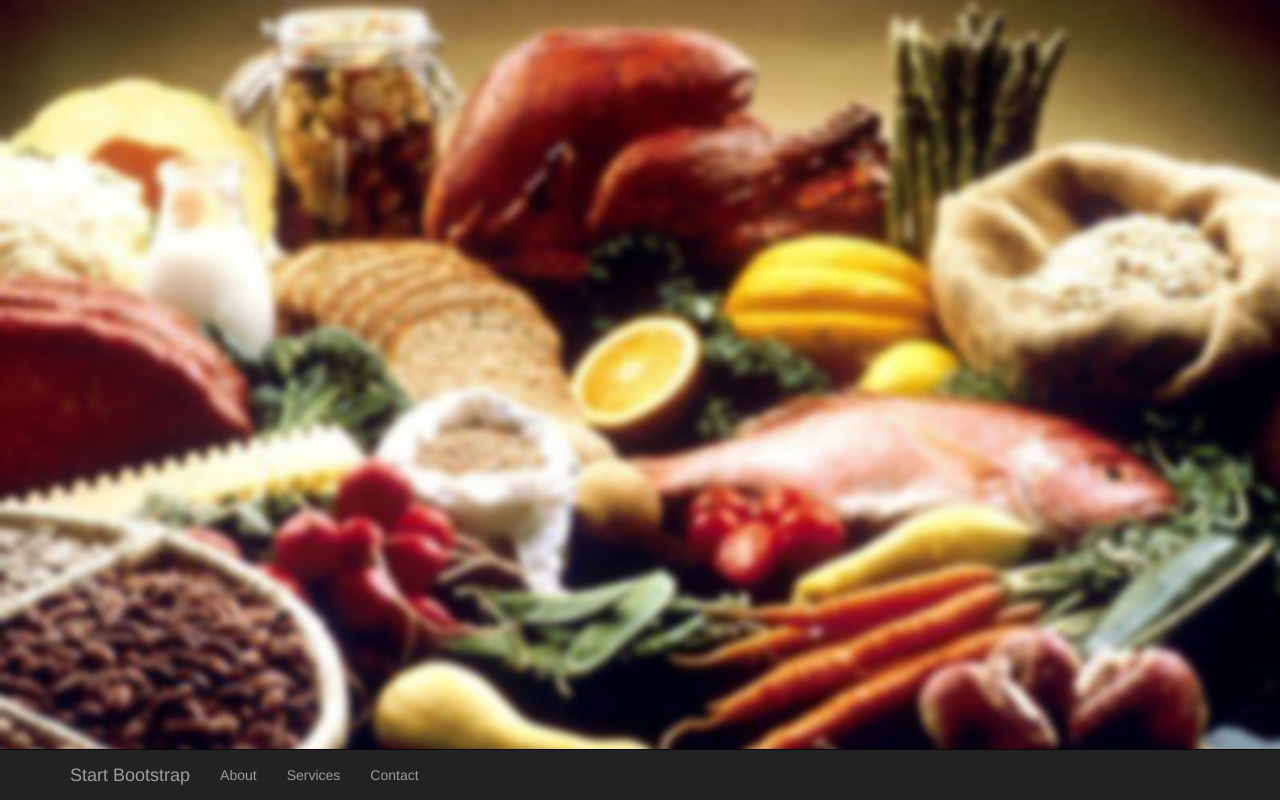
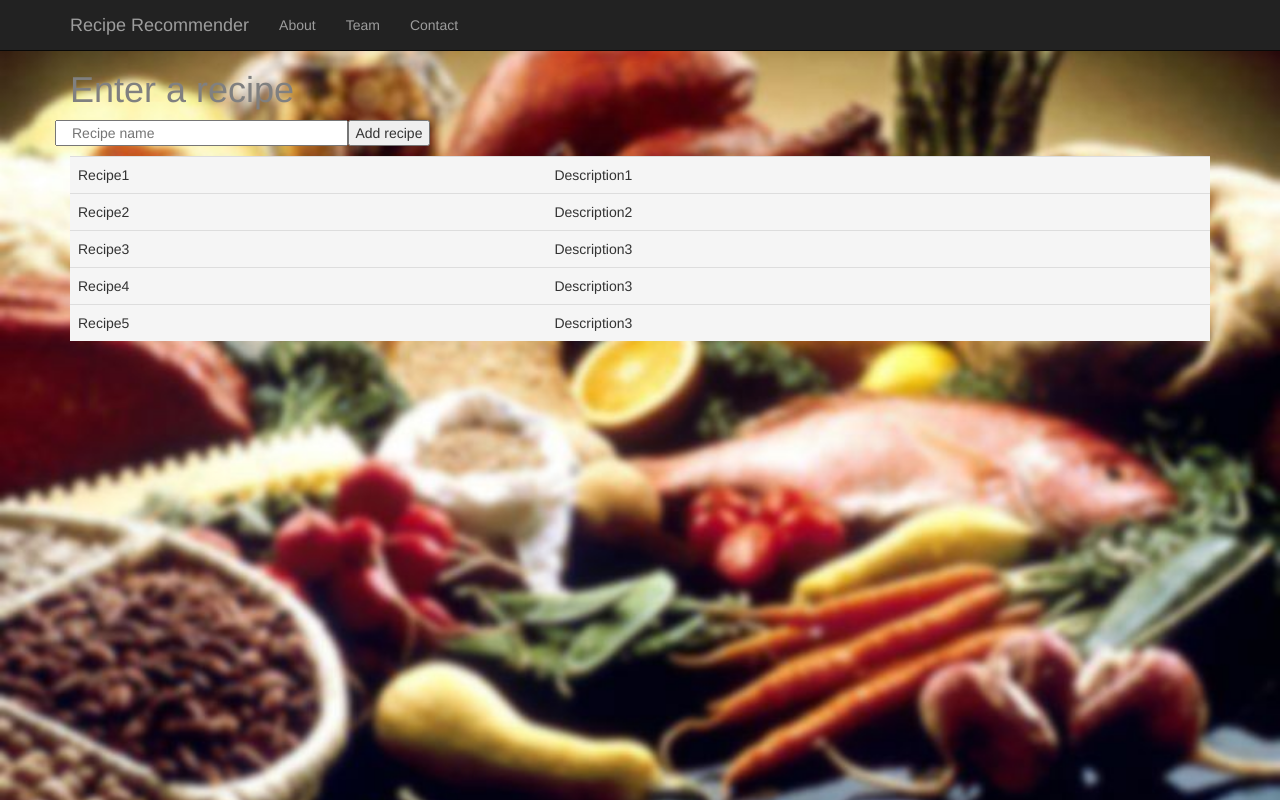
Before and after one commit to dhalima3/Empty-Fridge, a Flask app: page / in a window 1280 px wide. Run offline with Flask 2, Linux system fonts and the light colour scheme; some libraries are stand-ins or nearby versions.

Commit message:
front end

```diff
--- a/app/templates/index.html
+++ b/app/templates/index.html
@@ -19,17 +19,8 @@
 <body>
     <div class="content">
 
-       <tbody>
-          {% for line in x %}
-          <tr>
-              <td>{{ x.date|tojson|safe }}</td>
-              <td>{{ x.users }}</td>
-          </tr>
-          {% endfor %}
-       </tbody>
-
     <!-- Navigation -->
-    <nav class="navbar navbar-inverse navbar-fixed-bottom" role="navigation">
+    <nav class="navbar navbar-inverse navbar-fixed-top" role="navigation">
         <div class="container">
             <!-- Brand and toggle get grouped for better mobile display -->
             <div class="navbar-header">
@@ -39,7 +30,7 @@
                     <span class="icon-bar"></span>
                     <span class="icon-bar"></span>
                 </button>
-                <a class="navbar-brand" href="#">Start Bootstrap</a>
+                <a class="navbar-brand" href="#">Recipe Recommender</a>
             </div>
             <!-- Collect the nav links, forms, and other content for toggling -->
             <div class="collapse navbar-collapse" id="bs-example-navbar-collapse-1">
@@ -48,7 +39,7 @@
                         <a href="#">About</a>
                     </li>
                     <li>
-                        <a href="#">Services</a>
+                        <a href="#">Team</a>
                     </li>
                     <li>
                         <a href="#">Contact</a>
@@ -62,10 +53,30 @@
 
     <!-- Page Content -->
     <div class="container">
+
+
         <div class="row">
-            <div class="col-md-6 col-sm-12">
+            <form action="" method="post" name="recipe">
+                <h1 class="col-md-12" style="color:gray">
+                    Enter a recipe
+                </h1>
+                <input type="text" class="col-md-3" id="recipeAdd" placeholder="Recipe name">
+                <p><input type="submit" value="Add recipe"></p>
+            </form>
+        </div>
 
-	    </div>
+        <div class="row">
+            <div class="col-md-12 col-sm-12">
+                <table class="table table-striped">
+                   <tbody>
+                        <tr><td class="active">Recipe1</td><td class="active">Description1</td></tr>
+                        <tr><td class="active">Recipe2</td><td class="active">Description2</td></tr>
+                        <tr><td class="active">Recipe3</td><td class="active">Description3</td></tr>
+                        <tr><td class="active">Recipe4</td><td class="active">Description3</td></tr>
+                        <tr><td class="active">Recipe5</td><td class="active">Description3</td></tr>
+                   </tbody>
+                </table>
+	        </div>
         </div>
         <!-- /.row -->
     </div>
```
